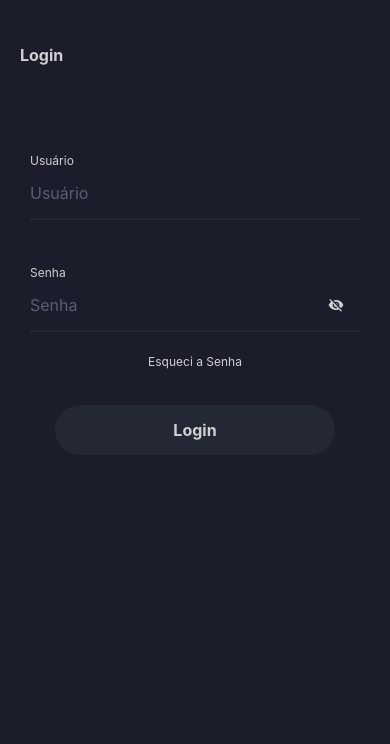
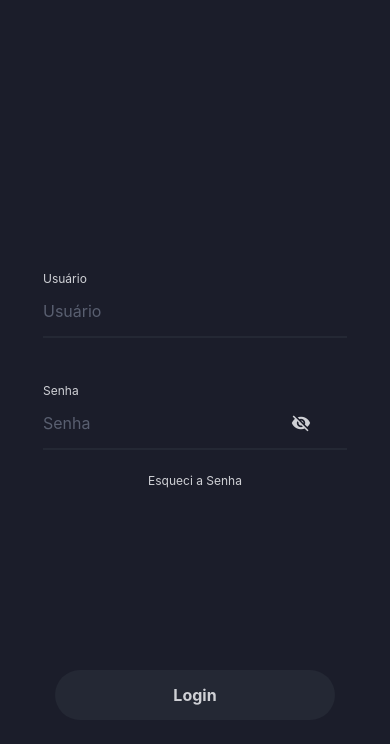
Before and after one commit to BragaMPedro/Projeto_kanguru-finances, a React Native app: screen / in a window 390 px wide. Shown: the top 744 px of the page. Built offline with nearby package versions, Linux system fonts and the light colour scheme.

Commit message:
refactor: Login #2

```diff
--- a/src/components/AuthTextInput/AuthTextInput.tsx
+++ b/src/components/AuthTextInput/AuthTextInput.tsx
@@ -32,7 +32,7 @@ export const AuthTextInput = ({ label, placeholder, type, value, setValue }: Aut
                   placeholder={placeholder}
                   placeholderTextColor="#595f70"
                />
-               <TouchableOpacity activeOpacity={0.8} onPress={() => setPasswordVisibility(visibility => !visibility)}>
+               <TouchableOpacity activeOpacity={0.8} style={{width: 40, height: 40, alignContent: "center", justifyContent: "center"}} onPress={() => setPasswordVisibility(visibility => !visibility)}>
                   {passwordVisibility ? (
                      <MaterialIcons name="visibility" style={styles.passwordIcon} />
                   ) : (
--- a/src/screens/Home/Home.tsx
+++ b/src/screens/Home/Home.tsx
@@ -10,9 +10,9 @@ export const Home = () => {
 
    const { pegarPagamentos, } = FunctionsHome({pagamentoArray, setPagamentoArray})
 
-   useEffect(()=>{
-      pegarPagamentos()
-   },[])
+   // useEffect(()=>{
+   //    pegarPagamentos()
+   // },[])
 
    return (
       <View style={styles.container}>
--- a/src/screens/Login/functions.ts
+++ b/src/screens/Login/functions.ts
@@ -1,15 +1,44 @@
+import React, { useState } from "react"
+
+import { ToastAndroid } from "react-native"
+import { useNavigation } from "@react-navigation/native"
+import { NativeStackNavigationProp } from "@react-navigation/native-stack"
+import { RootStackParamList } from "../../Routes/Routes"
+import AsyncStorage from "@react-native-async-storage/async-storage"
+
 import { logIn } from "../../services/AuthService"
 
+interface FunctionsLoginProps{
+    carregando: boolean
+    setCarregando: React.Dispatch<React.SetStateAction<boolean>>
+}
 
-export const FunctionsLogin = () => {
+type AuthScreenProp = NativeStackNavigationProp<RootStackParamList, "LoginScreen">
+
+export const FunctionsLogin = ({carregando, setCarregando}: FunctionsLoginProps) => {
+    const navigation = useNavigation<AuthScreenProp>()
+    const [usuarioAutenticado, setUsuarioAutenticado] = useState<boolean>(false)
+
+    function showToastie(error: any){
+        error === '404' &&
+        ToastAndroid.showWithGravity('Usuário ou senha inválido', 6000, ToastAndroid.TOP)
+    }
 
     function fazerLogin(username: string, password: string){
+        setCarregando(true)
         logIn(username, password)
         .then(res=>{
             console.log(res.data)
+            setUsuarioAutenticado(true)
+            AsyncStorage.setItem('@user', JSON.stringify(res.data))
         })
         .catch(err=>{
             console.log(err)
+            showToastie(err.status)
+        })
+        .finally(()=>{
+            setCarregando(false)
+            usuarioAutenticado && navigation.navigate("Home")
         })
     };
 
--- a/src/screens/Login/index.tsx
+++ b/src/screens/Login/index.tsx
@@ -1,19 +1,30 @@
 import React, { useState } from "react"
-import { View, Text, TouchableOpacity } from "react-native"
+import { View, Text, TouchableOpacity, ActivityIndicator, Image } from "react-native"
 import { AuthTextInput } from "../../components/AuthTextInput/AuthTextInput"
+import { FunctionsLogin } from "./functions"
+
+import { Kanguru } from '../../assets/logo/pngwing.com.png'
 import { styles } from "./styles"
 
-import { FunctionsLogin } from "./functions"
 
 export const LoginScreen = () => {
    const [username, setUsername] = useState<string>('')
    const [password, setPassword] = useState<string>('')
-   const { fazerLogin } = FunctionsLogin()
+   const [carregando, setCarregando] = useState<boolean>(false)
+   const { fazerLogin } = FunctionsLogin({ carregando, setCarregando })
+
+   let disabled = (username && password) === '' || carregando
 
    return (
       <View style={styles.container}>
          <View style={styles.header}>
-            <Text style={styles.title}>Login</Text>
+            <Image
+               source={Kanguru}
+               resizeMode="contain"
+               style={styles.logo}
+               accessibilityRole="image"
+               accessibilityLabel="Logo Kanguru Finances"
+            />
          </View>
 
          <View style={styles.content}>
@@ -23,9 +34,13 @@ export const LoginScreen = () => {
             <Text style={styles.labelAux}>Esqueci a Senha</Text>
          </View>
 
-         <TouchableOpacity style={styles.buttonLogin} onPress={() => fazerLogin(username, password)}>
-            <Text style={styles.title}>Login</Text>
-         </TouchableOpacity>
+         <View style={styles.buttonContainer}>
+            <TouchableOpacity disabled={disabled} style={disabled ? styles.buttonDisabled : styles.buttonLogin} onPress={() => fazerLogin(username, password)}>
+               {carregando ?
+                  <ActivityIndicator color="#fa7828" />
+                  : <Text style={styles.title}>Login</Text>}
+            </TouchableOpacity>
+         </View>
       </View>
    )
 }
--- a/src/screens/Login/styles.ts
+++ b/src/screens/Login/styles.ts
@@ -2,22 +2,23 @@ import { Platform, StyleSheet } from "react-native";
 
 export const styles = StyleSheet.create({
     container: {
-        flex:1,
+        flex: 1,
         alignItems: "center",
         paddingTop: Platform.OS === "ios" ? 64 : 40,
-        paddingHorizontal: 30,
+        paddingHorizontal: 40,
         backgroundColor: '#1B1D2A',
         color: "#cfd0d5",
     },
 
     header: {
-        felx: 1,
-        flexDirection: "row",
+        flex: 0.5,
         alignItems: "center",
-        justifyContent: "flex-start",
+        justifyContent: "center",
         marginBottom: 60,
-        height: 30,
-        width: 350,
+    },
+    logo: {
+        width: 160,
+        height: 160,
     },
 
     title: {
@@ -28,8 +29,8 @@ export const styles = StyleSheet.create({
     },
 
     content: {
-        height: 275,
-        width: "100%",
+        flex: 1,
+        flexDirection: 'column'
     },
 
     label: {
@@ -39,12 +40,12 @@ export const styles = StyleSheet.create({
         color: "#cfd0d5",
     },
 
-    inputBox:{
+    inputBox: {
         marginVertical: 22.5,
         borderBottomWidth: 2,
         borderBottomColor: "#242834",
     },
-    input:{
+    input: {
         flexDirection: "row",
         alignItems: "center",
         justifyContent: "space-between",
@@ -59,12 +60,12 @@ export const styles = StyleSheet.create({
     },
     passwordIcon: {
         color: "#cfd0d5",
-        fontSize: 16,
+        fontSize: 20,
     },
-    inputFocus:{
+    inputFocus: {
         marginVertical: 22.5,
         borderBottomWidth: 2,
-        borderBottomColor: "#5f81fc",
+        borderBottomColor: "#fa7828",
     },
 
     labelAux: {
@@ -74,7 +75,25 @@ export const styles = StyleSheet.create({
         color: "#cfd0d5",
     },
 
-    buttonLogin:{
+    buttonContainer: {
+        flex: 1,
+        justifyContent: "center",
+        alignContent: 'center',
+        zIndex: 0,
+    },
+    buttonLogin: {
+        alignItems: "center",
+        width: 280,
+        paddingVertical: 15,
+        borderRadius: 50,
+        backgroundColor: "#fa7828",
+        color: "#cfd0d5",
+        textAlign: "center",
+        fontSize: 16,
+        fontWeight: "bold",
+    },
+
+    buttonDisabled: {
         alignItems: "center",
         width: 280,
         paddingVertical: 15,
@@ -84,6 +103,6 @@ export const styles = StyleSheet.create({
         textAlign: "center",
         fontSize: 16,
         fontWeight: "bold",
-    }
+    },
 
 })
--- a/src/screens/LoginTeste/Login.tsx
+++ b/src/screens/LoginTeste/Login.tsx
@@ -10,7 +10,7 @@ import { Home } from "../Home/Home"
 import { biometriaProps, FunctionsAutenticarUsuario } from "./functions"
 import { styles } from "./styles"
 
-type AuthScreenProp = NativeStackNavigationProp<RootStackParamList, "Login">
+type AuthScreenProp = NativeStackNavigationProp<RootStackParamList, "LoginScreen">
 
 export const Login = () => {
    const [biometria, setBiometria] = useState<biometriaProps | undefined>()
```
